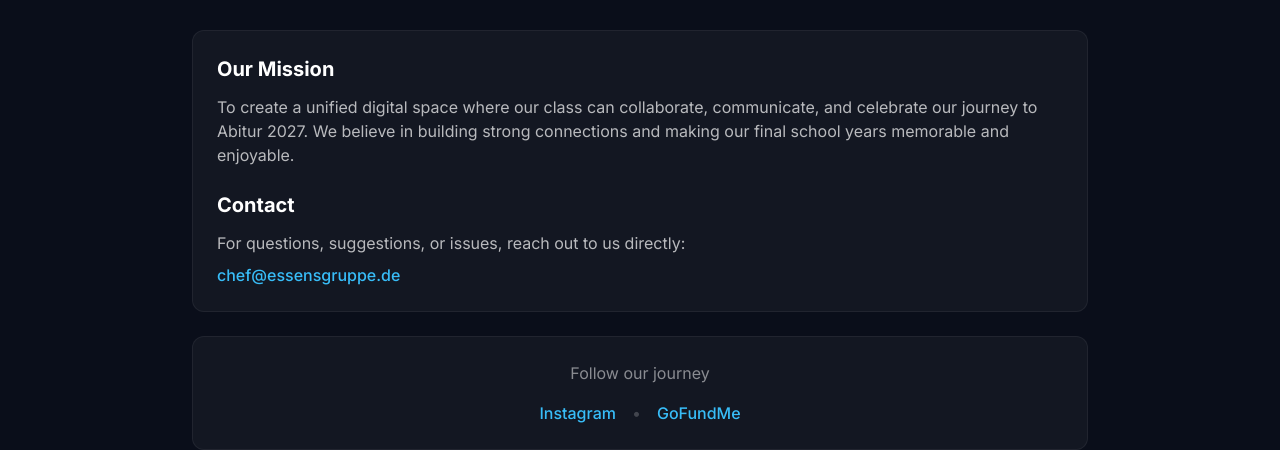
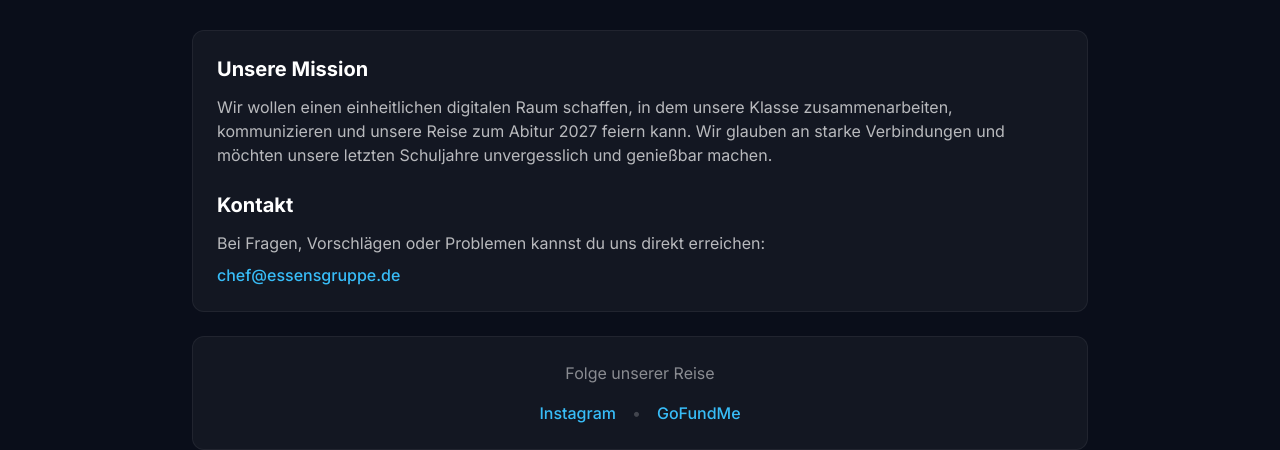
Before and after one commit to Kaillouo/Essensgruppe-website, a React (Vite) app in the folder frontend/: page /about in a window 1280 px wide. Shown: the part 387-837 px from the top of the page. Built offline with nearby package versions, Linux system fonts and the light colour scheme; no server answers.

Commit message:
i18n: AboutPage auf Deutsch übersetzt

```diff
--- a/frontend/src/pages/AboutPage.tsx
+++ b/frontend/src/pages/AboutPage.tsx
@@ -26,16 +26,16 @@ export const AboutPage = () => {
 
           <div className="card mb-6">
             <div className="prose max-w-none text-white/70">
-              <h3 className="text-xl font-bold text-white mb-3">Our Mission</h3>
+              <h3 className="text-xl font-bold text-white mb-3">Unsere Mission</h3>
               <p className="mb-4">
-                To create a unified digital space where our class can collaborate, communicate, and celebrate
-                our journey to Abitur 2027. We believe in building strong connections and making our final
-                school years memorable and enjoyable.
+                Wir wollen einen einheitlichen digitalen Raum schaffen, in dem unsere Klasse zusammenarbeiten,
+                kommunizieren und unsere Reise zum Abitur 2027 feiern kann. Wir glauben an starke Verbindungen
+                und möchten unsere letzten Schuljahre unvergesslich und genießbar machen.
               </p>
 
-              <h3 className="text-xl font-bold text-white mb-3 mt-6">Contact</h3>
+              <h3 className="text-xl font-bold text-white mb-3 mt-6">Kontakt</h3>
               <p className="mb-2">
-                For questions, suggestions, or issues, reach out to us directly:
+                Bei Fragen, Vorschlägen oder Problemen kannst du uns direkt erreichen:
               </p>
               <a
                 href="mailto:chef@essensgruppe.de"
@@ -47,7 +47,7 @@ export const AboutPage = () => {
           </div>
 
           <div className="card text-center">
-            <p className="text-white/50 mb-4">Follow our journey</p>
+            <p className="text-white/50 mb-4">Folge unserer Reise</p>
             <div className="flex justify-center space-x-4">
               <a
                 href="https://instagram.com/thg_abi27"
```
